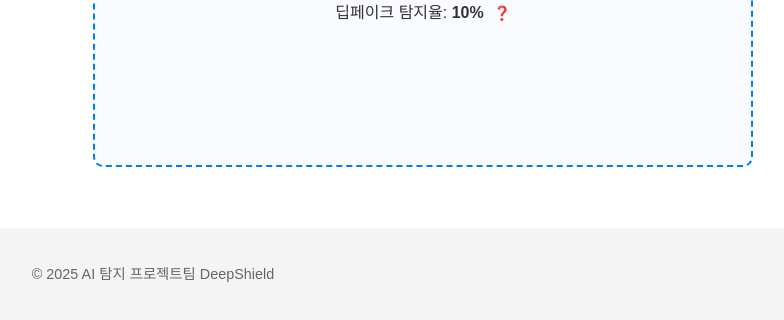
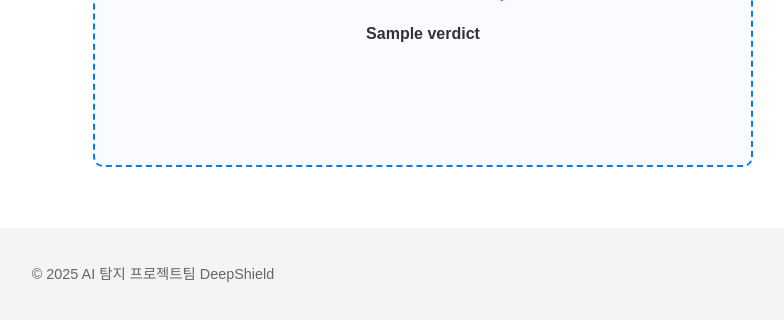
Before and after one commit to sableye988/Deep_Shield_combined, a Flask app: template apps/mine/templates/detect.html in a window 1280 px wide. Shown: the part 480-800 px from the top of the page, without its empty margins (487-1271 px from the left). Run offline with Flask 3, Linux system fonts and the light colour scheme; the template is opened without the code that fills it: most values are stand-ins (such as "Sample title", 1, 10 or a date in 2020); some libraries are stand-ins or nearby versions.

Commit message:
Update detect.html

```diff
--- a/apps/mine/templates/detect.html
+++ b/apps/mine/templates/detect.html
@@ -30,6 +30,11 @@
                 <span class="tooltip-text">값이 높을수록 딥페이크일 가능성이 높습니다.</span>
               </span>
             </p>
+
+            {% if result.verdict %}
+              <p><strong>{{ result.verdict }}</strong></p>
+            {% endif %}
+
           {% else %}
             <p class="placeholder">여기에 탐지 결과가 표시됩니다.</p>
           {% endif %}
```
Lines whose indentation alone changed are shown as unchanged.
